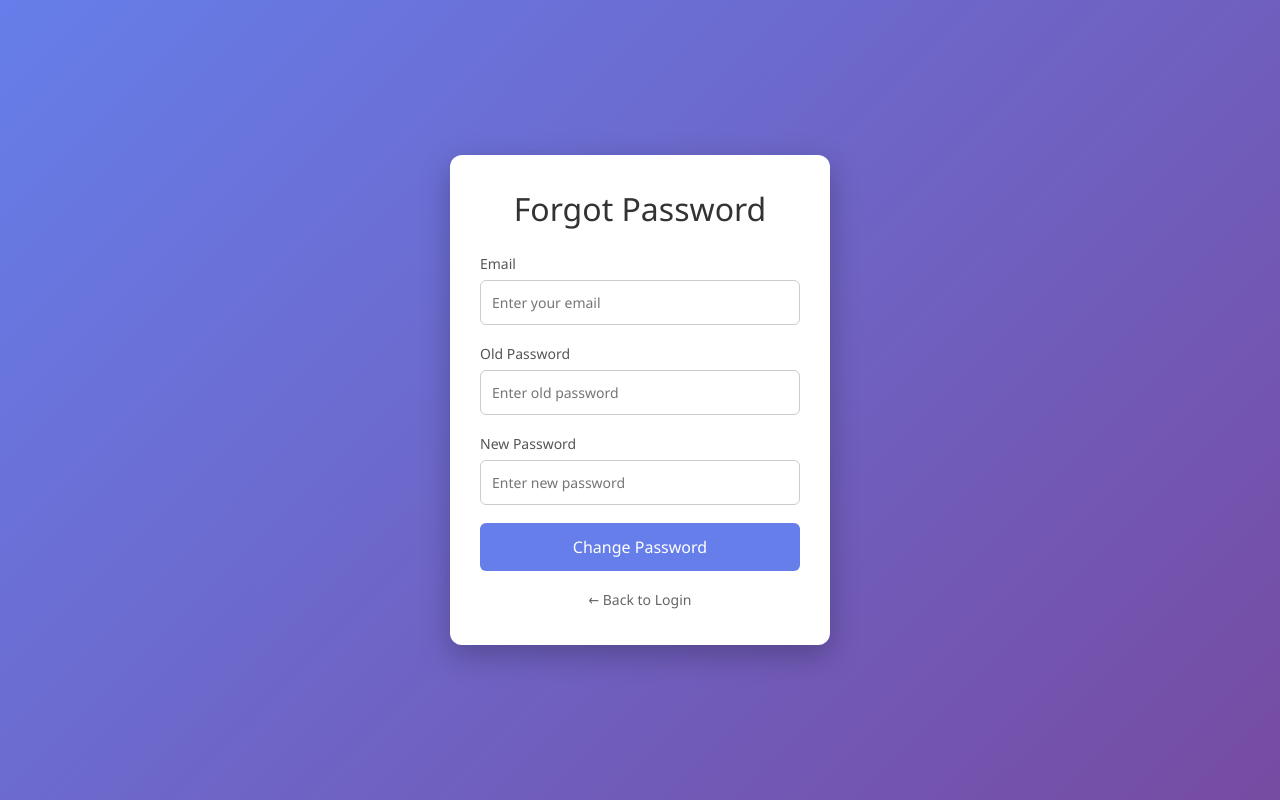
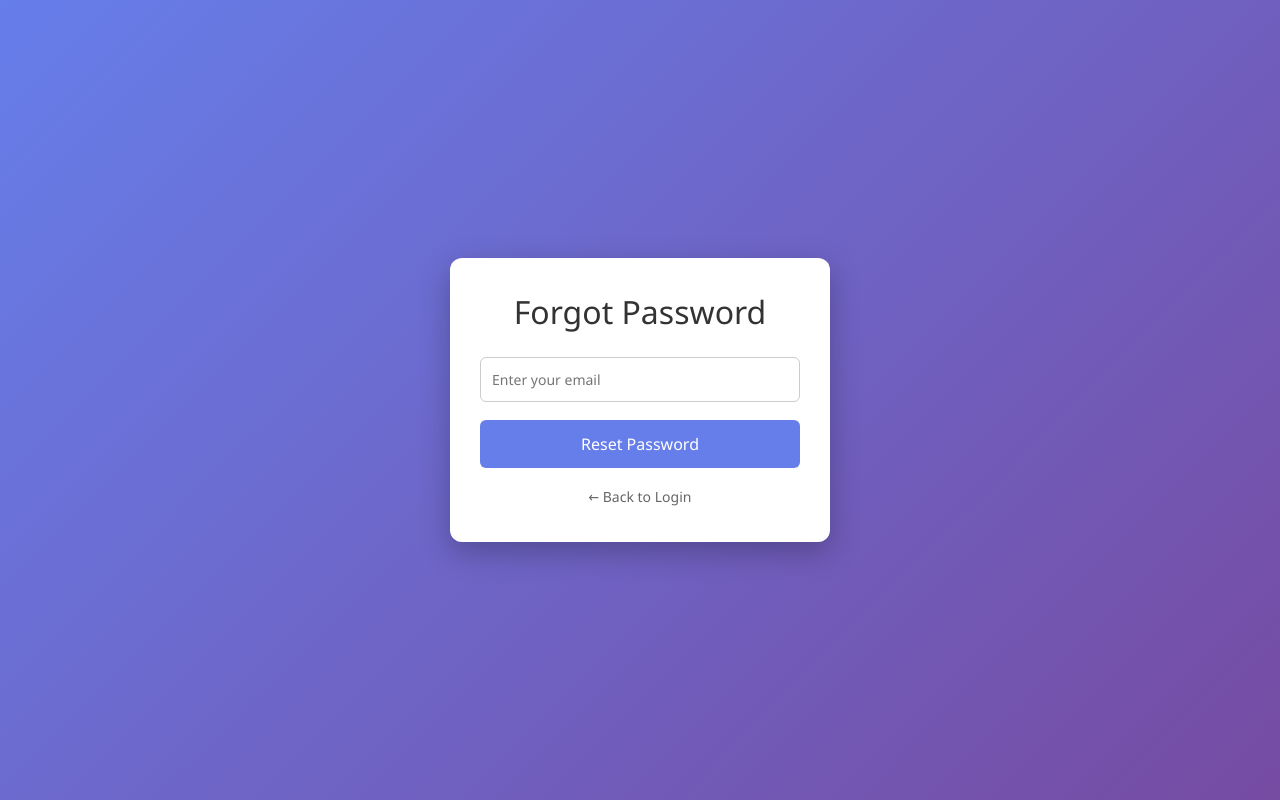
Before and after one commit to YakshPatel0805/FileManager, a Flask app: page /forgot-password in a window 1280 px wide. Run offline with Flask 3, Linux system fonts and the light colour scheme; parts of the project's set-up code (start-up, migrations or seed data) failed here and were passed over.

Commit message:
Refactor forgot password HTML structure
Updated the forgot password form layout and functionality.

```diff
--- a/templates/forget.html
+++ b/templates/forget.html
@@ -123,22 +123,14 @@
         <div class="message success">{{ success }}</div>
         {% endif %}
 
-        <form action="/forget_pass" method="POST">
-            <label>Email</label>
-            <input type="email" name="email" placeholder="Enter your email" required>
-
-            <label>Old Password</label>
-            <input type="password" name="old_password" placeholder="Enter old password" required>
-
-            <label>New Password</label>
-            <input type="password" name="new_password" placeholder="Enter new password" required>
-
-            <button type="submit">Change Password</button>
+        <form method="POST">
+            <input type="email" name="email" required placeholder="Enter your email">
+            <button type="submit">Reset Password</button>
+            {% if success %}<p>{{ success }}</p>{% endif %}
         </form>
 
         <a class="back-to-login" href="/login">← Back to Login</a>
     </div>
 
 </body>
-
 </html>
```
